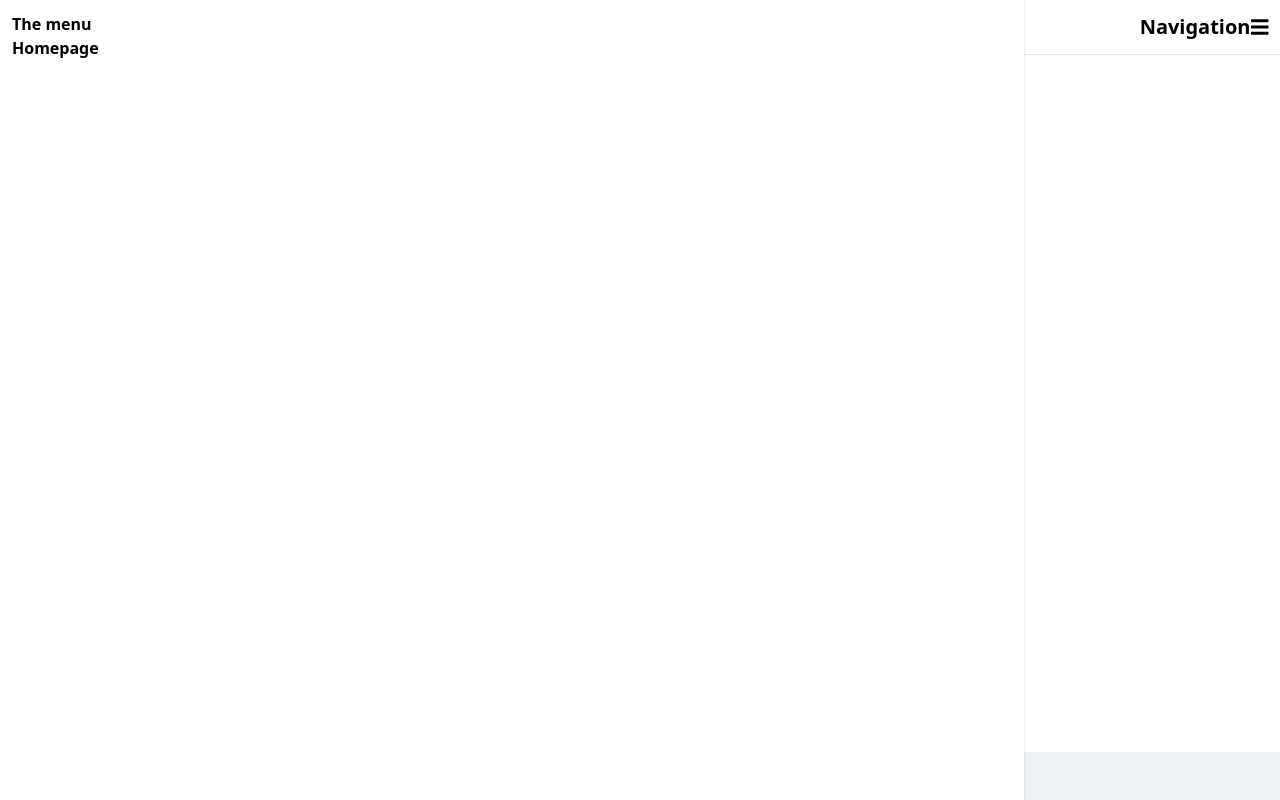
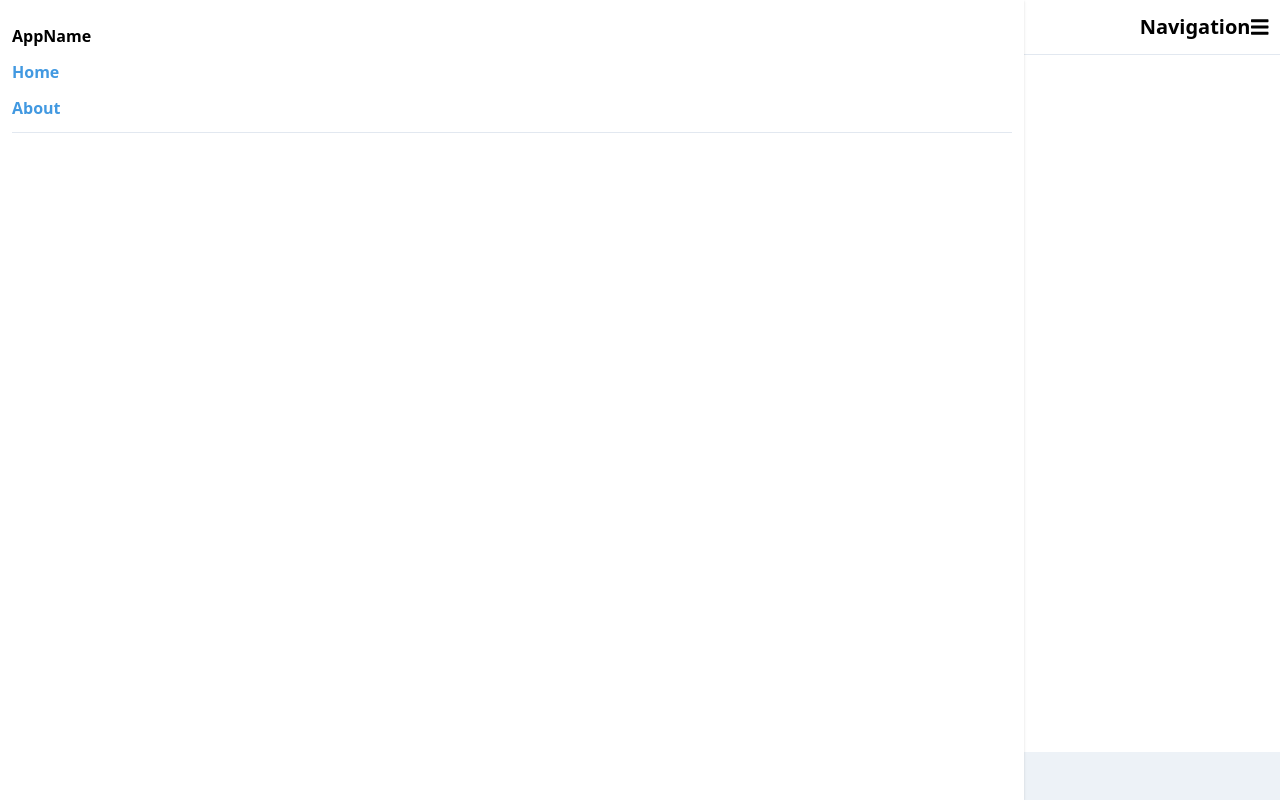
Before and after one commit to Rajekevin/React-for-beginners-tutorial-series, a React (Create React App) app: page /contact-us in a window 1280 px wide. Both pictures are taken after a click on the icon 1259 px from the left and 26 px from the top of the page. Built offline with nearby package versions, Linux system fonts and the light colour scheme.

Commit message:
Create route with react

```diff
--- a/src/App.js
+++ b/src/App.js
@@ -1,15 +1,40 @@
 import React from 'react';
+import{
+  BrowserRouter as Router,
+  Switch,
+  Route,
+  Link
+} from "react-router-dom"
 import logo from './logo.svg';
 import HelloWorld from './Components/HelloWorld.js'
 import CounterExample from './Components/CounterExample'
 import Header from './Components/Header'
 import Footer from './Components/Footer'
+import Home from './Views/Home'
+import About from './Views/About'
 
 function App() {
   return (
     <div>
+      <Router>
        <Header />
-       <Footer />
+
+            <div className="p-3">
+              <Switch>
+                <Route exact path="/">
+                      <Home />
+                </Route>
+                <Route path="/about">
+                      <About />
+                </Route>
+                <Route path="/contact-us">
+                      <About />
+                </Route>
+              </Switch>
+            </div>
+
+            <Footer />
+       </Router>
     </div>
     // <div className="App">
     //   <Header />
--- a/src/Components/Navigation.js
+++ b/src/Components/Navigation.js
@@ -3,9 +3,7 @@ import {FontAwesomeIcon} from '@fortawesome/react-fontawesome'
 import {faBars} from '@fortawesome/free-solid-svg-icons'
 import {useTransition, animated} from 'react-spring'
 
-
-//className="fixed bg-white top-0 left-0 w-4/5 h-full z-50 shadow"
-//className="bg-black-t-50 fixed top-0 left-0 w-full h-full z-50" => mask
+import NavigationMenu from './NavigationMenu'
 
 function Navigation(){
     const [showMenu, setShowMenu] = useState(false)
@@ -47,25 +45,21 @@ function Navigation(){
         }
 
         {
-                menuTransitions.map(({ item, key, props }) =>
+            menuTransitions.map(({ item, key, props }) =>
                  item &&
                  <animated.div
                     key={props}
                     style={props}
                     className="fixed bg-white top-0 left-0 w-4/5 h-full z-50 shadow p-3"
             >
-                    <span className="font-bold">
-                        The menu
-                   </span>
-                   <ul>
-                       <li>Homepage </li>
-                   </ul>
+
+                <NavigationMenu
+                    closeMenu={() => setShowMenu(false)}
+                />
             </animated.div>
             )
-
         }
         </nav>
     )
 }
-
 export default Navigation
--- /dev/null
+++ b/src/Components/NavigationMenu.js
@@ -0,0 +1,27 @@
+import React from 'react'
+import{
+    Link
+  } from "react-router-dom";
+
+
+function NavigationMenu(props){
+    return (
+    <div>
+        <div className="font-bold py-3">
+        AppName
+        </div>
+        <ul>
+            <li>
+                <Link to="/" className="text-blue-500"
+                onClick={props.closeMenu}>Home </Link>
+            </li>
+            <li>
+                <Link to="/about" className="text-blue-500 py-3 border-b block"
+                onClick={props.closeMenu}>About </Link>
+            </li>
+        </ul>
+    </div>
+    )
+}
+
+export default NavigationMenu
--- /dev/null
+++ b/src/Views/About.js
@@ -0,0 +1,15 @@
+import React from 'react'
+
+function About(){
+    return(
+        <div>
+              <h1 className="font-bold text-2xl mb-3">About us</h1>
+              <p>
+                This is the about page content
+              </p>
+        </div>
+    )
+
+}
+
+export default About
--- /dev/null
+++ b/src/Views/Home.js
@@ -0,0 +1,14 @@
+import React from 'react'
+import HelloWorld from '../Components/HelloWorld.js'
+
+function Home(){
+    return(
+        <div>
+             <h1 className="font-bold text-2xl">This is the home page</h1>
+             <HelloWorld name="Kevin" />
+        </div>
+    )
+
+}
+
+export default Home
```
